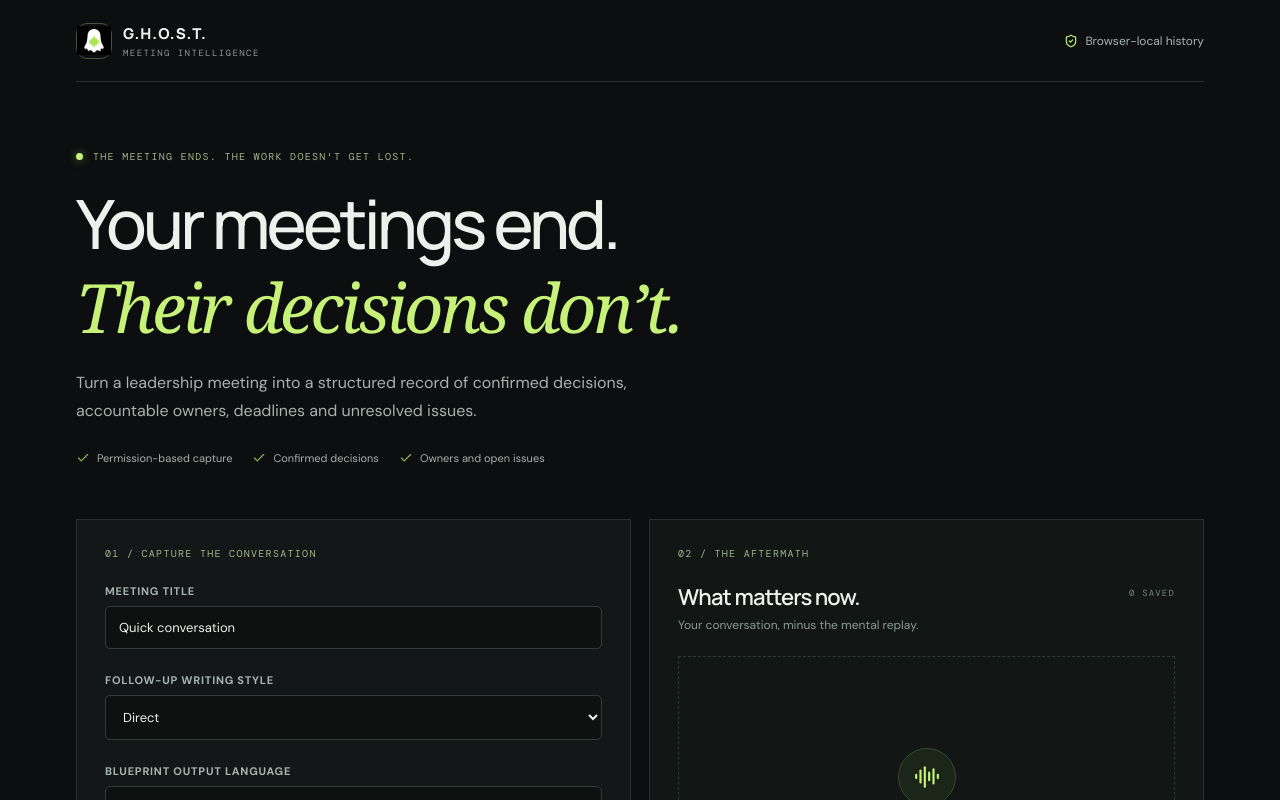
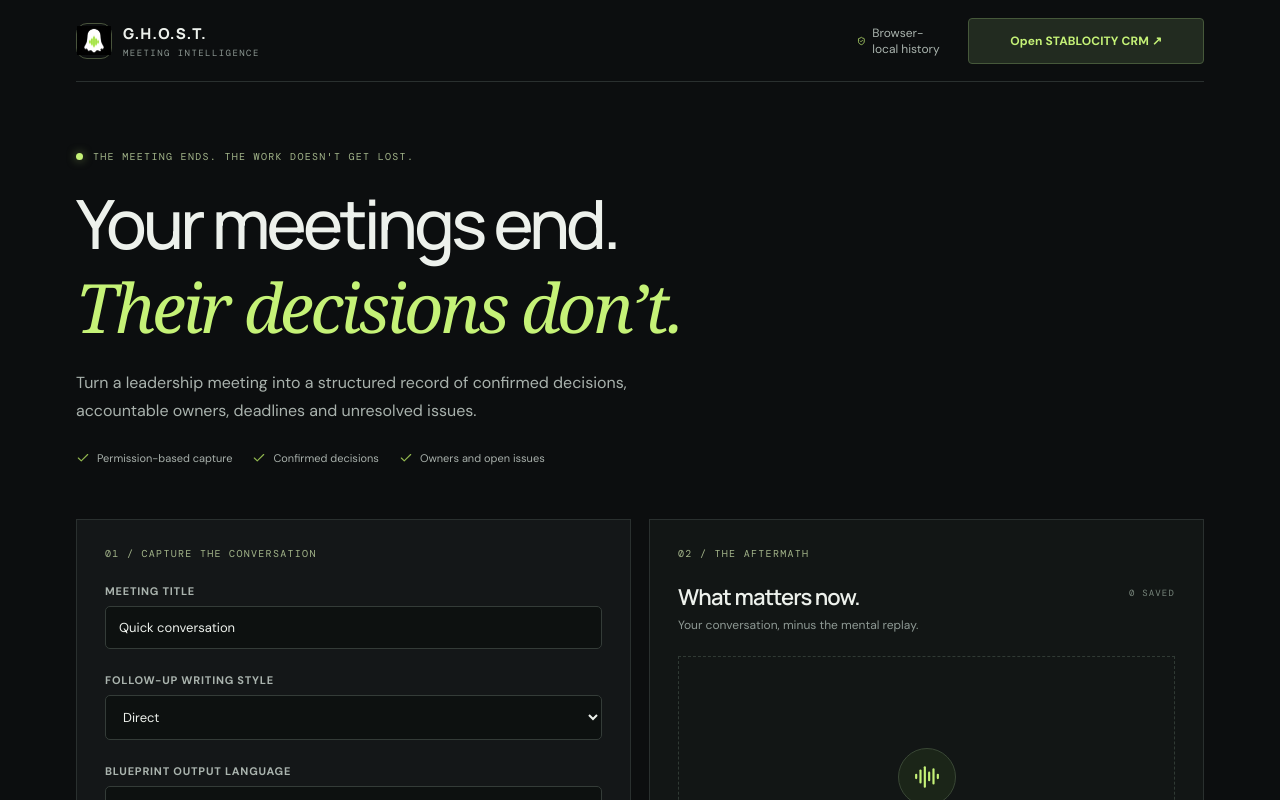
Before and after one commit to adverpactmedia/g.h.o.s.t, a Next.js app: page / in a window 1280 px wide. Shown: the top 800 px of the page. Built offline with nearby package versions, Linux system fonts and the light colour scheme.

Commit message:
Add link back to STABLOCITY CRM

```diff
--- a/src/components/ghost-app.tsx
+++ b/src/components/ghost-app.tsx
@@ -660,6 +660,15 @@ export default function GhostApp() {
             <ShieldCheck size={14} />
             Browser-local history
           </span>
+          <a
+            className="secondary-button"
+            href="https://stablocity-buisness-relationship.onrender.com/"
+            target="_blank"
+            rel="noopener noreferrer"
+            style={{ marginTop: 0, textDecoration: "none" }}
+          >
+            Open STABLOCITY CRM ↗
+          </a>
         </div>
       </header>
 
```
